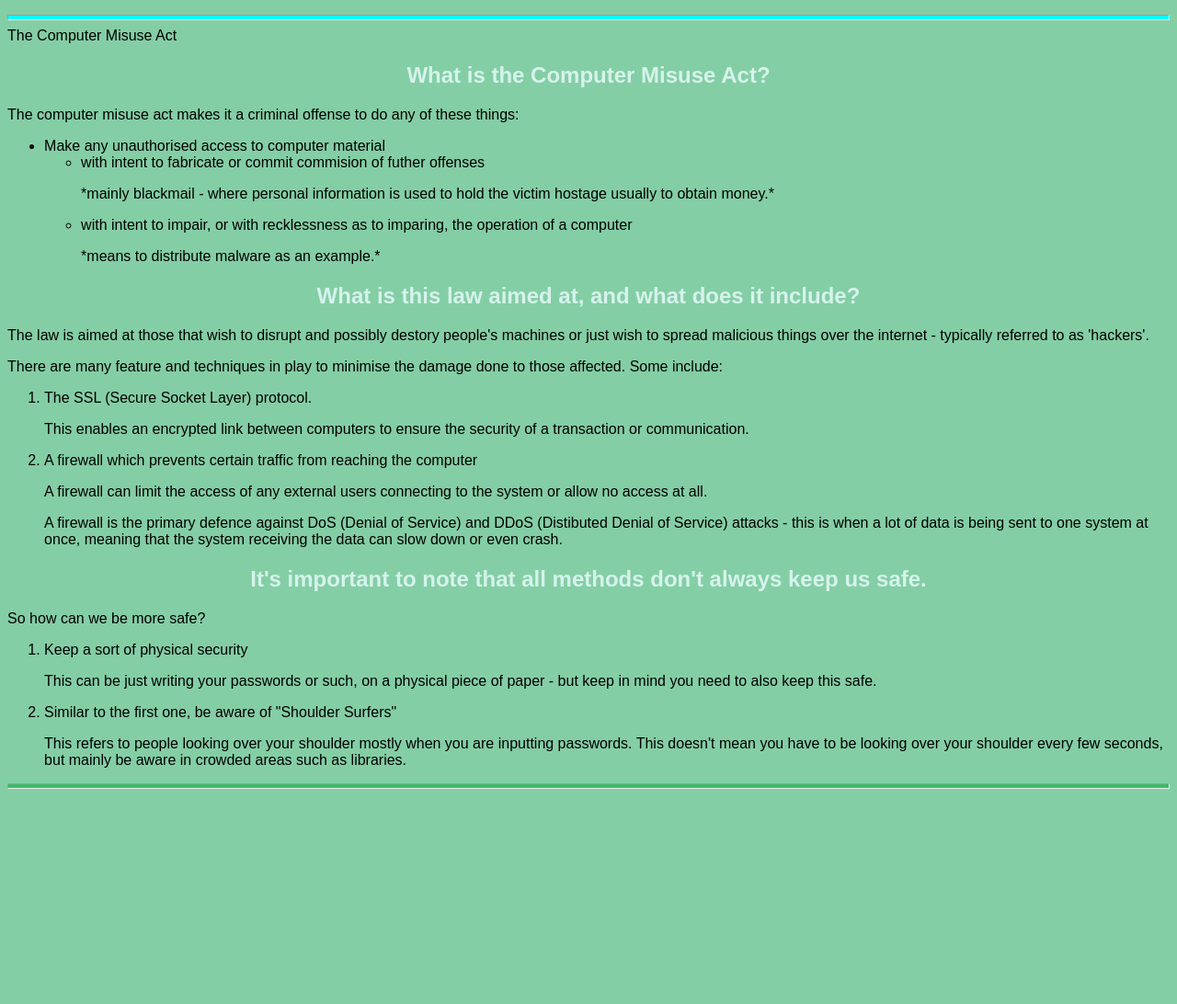
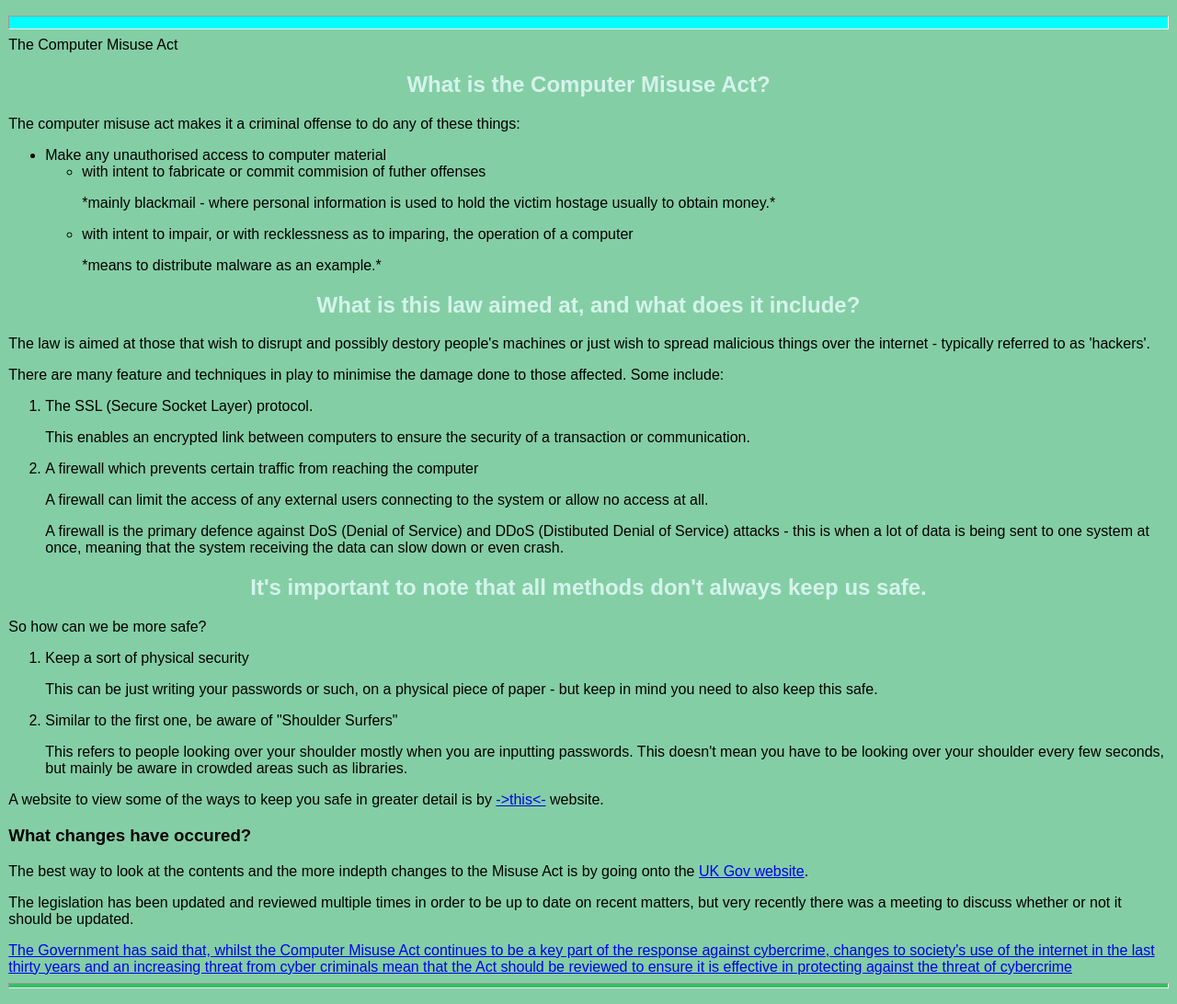
Before and after one commit to harryTurner07/Webpage-Laws_task, a plain HTML site: page index.html in a window 1280 px wide. Shown: the whole page at 92% size. Before the commit the page ends 874 px from the top, so only its background shows below. Drawn offline with Linux system fonts and the light colour scheme.

Commit message:
init commit

```diff
--- a/index.html
+++ b/index.html
@@ -6,6 +6,9 @@
     <body>
         <hr>The Computer Misuse Act
         <section>
+            <!--
+                This details what the computer misuse act is.
+            -->
             <h1>What is the Computer Misuse Act?</h1>
             <p>The computer misuse act makes it a criminal offense to do any of these things:</p>
             <ul>
@@ -24,6 +27,9 @@
             </ul>
         </section>
         <section>
+            <!--
+                Details what the law is aimed at - what it intends to stop or reduce and what it includes.
+            -->
             <h2>What is this law aimed at, and what does it include?</h2>
             <p>
                 The law is aimed at those that wish to disrupt and possibly destory people's machines or just wish to spread malicious things over the internet - typically referred to as 'hackers'.
@@ -58,6 +64,15 @@
                     This refers to people looking over your shoulder mostly when you are inputting passwords. This doesn't mean you have to be looking over your shoulder every few seconds, but mainly be aware in crowded areas such as libraries.
                 </p>
             </ol>
+            <p>A website to view some of the ways to keep you safe in greater detail is by <a href="https://security.virginia.edu/prevent-it-abuse">->this<-</a> website.</p>
+        </section>
+        <section>
+            <h3>What changes have occured?</h3>
+            <p>The best way to look at the contents and the more indepth changes to the Misuse Act is by going onto the <a href="https://www.legislation.gov.uk/ukpga/1990/18/contents">UK Gov website</a>.</p>
+            <p>
+                The legislation has been updated and reviewed multiple times in order to be up to date on recent matters, but very recently there was a meeting to discuss whether or not it should be updated.
+            </p>
+            <a href="https://commonslibrary.parliament.uk/research-briefings/cdp-2022-0082/">The Government has said that, whilst the Computer Misuse Act continues to be a key part of the response against cybercrime, changes to society's use of the internet in the last thirty years and an increasing threat from cyber criminals mean that the Act should be reviewed to ensure it is effective in protecting against the threat of cybercrime</a>
         </section>
         <hr class="hr2">
     </body>
--- a/styles.css
+++ b/styles.css
@@ -1,7 +1,7 @@
 body{
     font-family: Arial;
     background-color: rgba(121, 202, 158, 0.918);
-    padding: 0.1px;
+    padding: 0.1%;
 }
 
 h1,h2{
@@ -15,7 +15,7 @@ h1,h2{
 }
 
 hr{
-    padding: 2px;
+    padding: 0.5%;
     background-color: aqua;
 }
 
```
